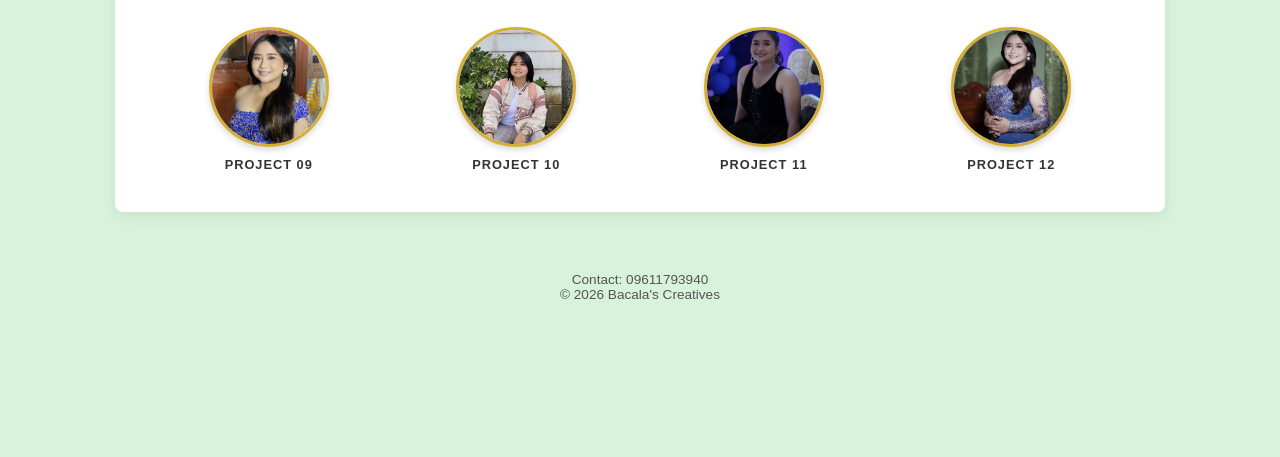
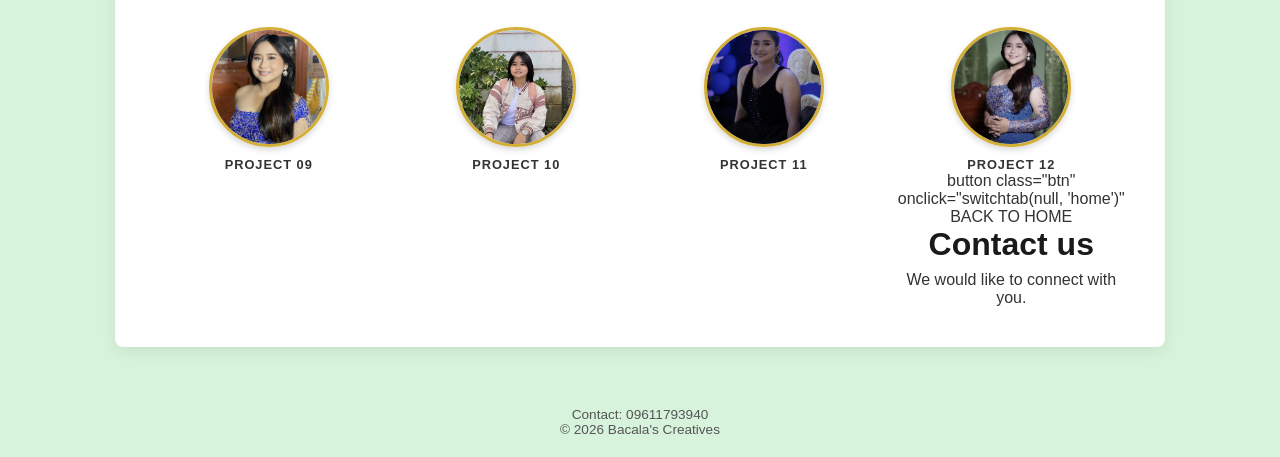
Before and after one commit to 20264926-creator/activity-7, a plain HTML site: page index.html in a window 1280 px wide. Shown: the part 623-1080 px from the top of the page. Before the commit the page ends 945 px from the top, so only its background shows below. Drawn offline with Linux system fonts and the light colour scheme.

Commit message:
Update index.html

```diff
--- a/index.html
+++ b/index.html
@@ -242,6 +242,15 @@
             <div class="gallery-item">
                 <img src="profile12.jpg" alt="Project 12">
                 <span>PROJECT 12</span>
+
+                button class="btn" onclick="switchtab(null, 'home')" BACK TO HOME</button>
+            </section>
+
+                <section id="contact" class="view-section">
+                    <h1>Contact us</h1>
+                    <p class="tagline"> We would like to connect with you.</p<p>
+
+
             </div>
         </div>
     </div>
```
